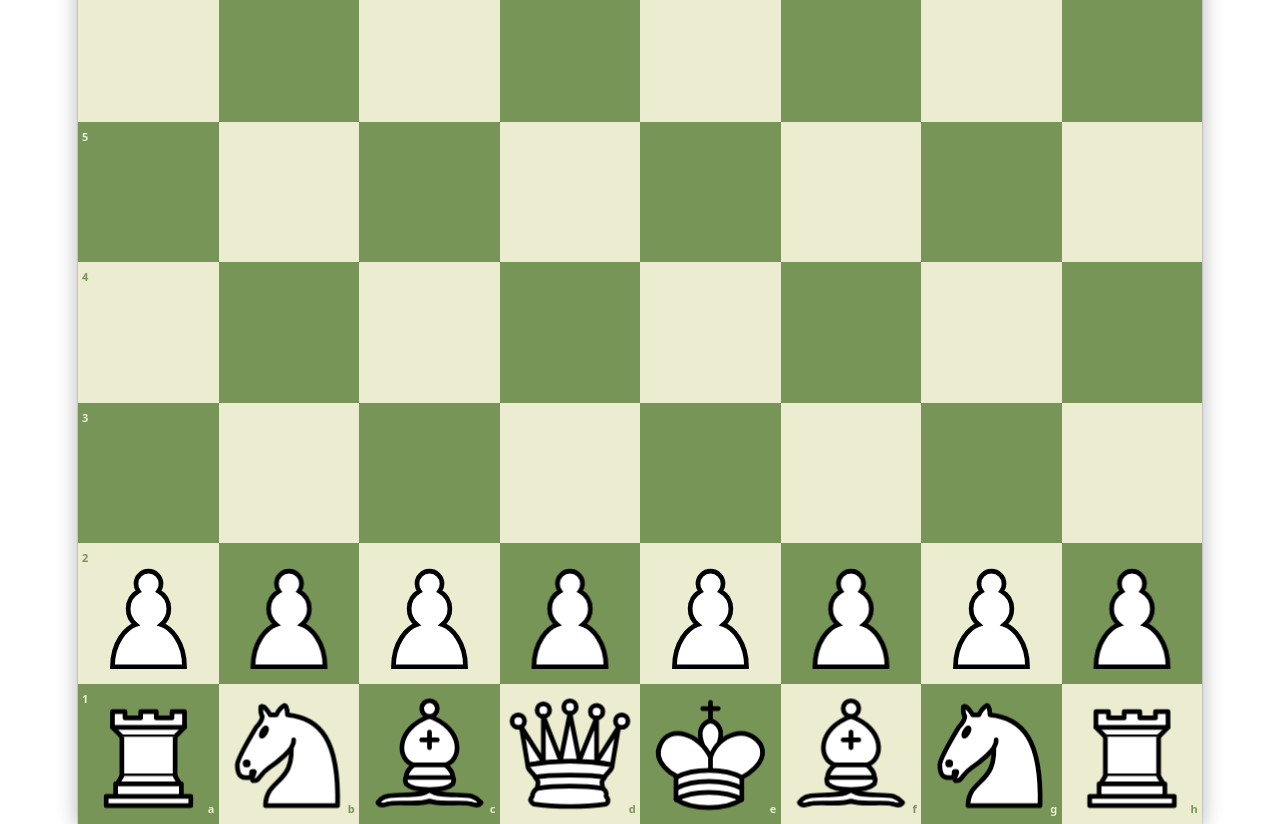
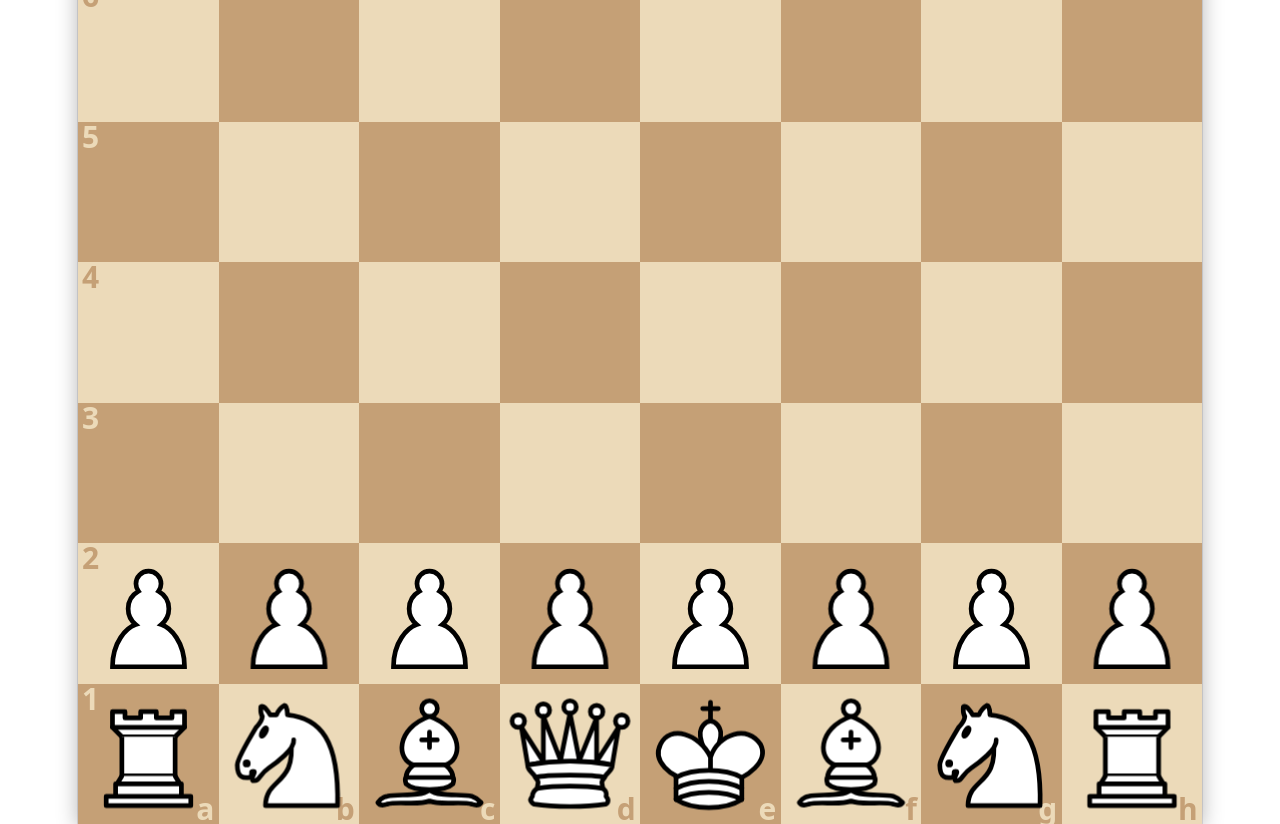
Before and after one commit to GiannisSem/korachess, a React (Vite) app: page / in a window 1280 px wide. Shown: the part 300-1124 px from the top of the page. Built offline with nearby package versions, Linux system fonts and the light colour scheme.

Commit message:
Coordinate e aggiunta temi

```diff
--- a/src/App.tsx
+++ b/src/App.tsx
@@ -1,12 +1,15 @@
 import { ChessBoard } from './components/ChessBoard';
+import themes from './assets/themes.json'
 
 function App() {
 
   return (
     <>
       <ChessBoard
-        initialFen="rnbqkbnr/pppppppp/8/8/8/8/PPPPPPPP/RNBQKBNR w KQkq - 0 1"
+        //initialFen="rnbqkbnr/pppppppp/8/8/8/8/PPPPPPPP/RNBQKBNR w KQkq - 0 1"
         onEndGame={console.log}
+        reversed={false}
+        theme={themes[2]}
       />
     </>
   )
--- /dev/null
+++ b/src/assets/themes.json
@@ -0,0 +1,5 @@
+[
+  { "name": "green", "light": "#EBECD0", "dark": "#779556" },
+  { "name": "blue", "light": "#EBECD0", "dark": "#397ac4" },
+  { "name": "classic", "light": "#ECDAB9", "dark": "#C5A076" }
+]
--- a/src/components/ChessBoard/ChessBoard.tsx
+++ b/src/components/ChessBoard/ChessBoard.tsx
@@ -10,12 +10,14 @@ import { HintsLayer } from './layers/HintsLayer';
 import { ArrowsLayer } from './layers/ArrowsLayer';
 import { PiecePicker } from './layers/PiecePicker';
 
+import themes from '../../assets/themes.json'
+
 import styles from './ChessBoard.module.css';
 
 export const ChessBoard: React.FC<ChessBoardProps> = (props) => {
     const {
         reversed = false,
-        theme = { light: '#EBECD0', dark: '#779556' },
+        theme = themes[0],
         engineArrows = [],
     } = props;
 
--- a/src/components/ChessBoard/layers/BoardGrid.tsx
+++ b/src/components/ChessBoard/layers/BoardGrid.tsx
@@ -32,12 +32,12 @@ export const BoardGrid: React.FC<BoardGridProps> = ({ theme, reversed, onSquareC
                         onClick={() => onSquareClick(square)}
                     >
                         {showRank && (
-                            <span className={styles.coordRank} style={{ color: textColor }}>
+                            <span className={styles.coordRank} style={{ color: textColor, fontSize: 30 }}>
                 {reversed ? RANKS[row] : RANKS[7 - row]}
               </span>
                         )}
                         {showFile && (
-                            <span className={styles.coordFile} style={{ color: textColor }}>
+                            <span className={styles.coordFile} style={{ color: textColor, fontSize: 30  }}>
                 {reversed ? FILES[7 - col] : FILES[col]}
               </span>
                         )}
--- a/src/components/ChessBoard/layers/HighlightsLayer.tsx
+++ b/src/components/ChessBoard/layers/HighlightsLayer.tsx
@@ -50,9 +50,9 @@ export const HighlightsLayer: React.FC<HighlightsLayerProps> = ({
 
     return (
         <div className={styles.layer}>
-            {lastMove && renderHighlight(lastMove.from, 'rgba(255, 255, 0, 0.4)', 'last-from')}
-            {lastMove && renderHighlight(lastMove.to, 'rgba(255, 255, 0, 0.4)', 'last-to')}
-            {selectedSquare && renderHighlight(selectedSquare, 'rgba(20, 85, 30, 0.5)', 'selected')}
+            {lastMove && renderHighlight(lastMove.from, 'rgba(255,255,0,0.4)', 'last-from')}
+            {lastMove && renderHighlight(lastMove.to, 'rgba(255,255,0,0.4)', 'last-to')}
+            {selectedSquare && renderHighlight(selectedSquare, 'rgba(255,255,0,0.6)', 'selected')}
             {checkSquare && renderHighlight(checkSquare, 'radial-gradient(ellipse at center, red 0%, transparent 75%)', 'check')}
         </div>
     );
--- a/src/components/ChessBoard/types.ts
+++ b/src/components/ChessBoard/types.ts
@@ -17,6 +17,7 @@ export interface ArrowData {
 }
 
 export interface BoardTheme {
+    name: string;
     light: string;
     dark: string;
 }
```
Also changed, not shown: 1 other file (tests, documents, lock files or other folders).
